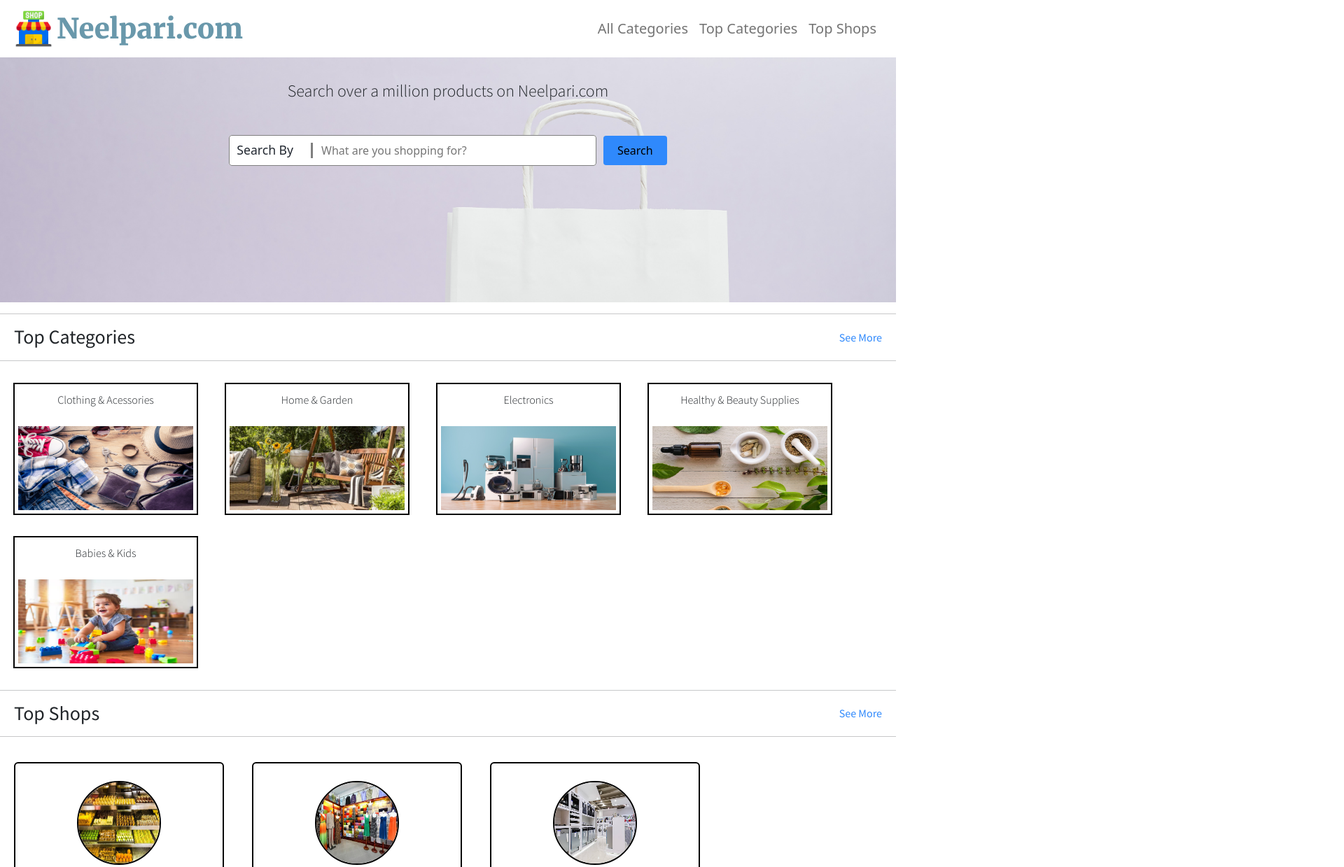
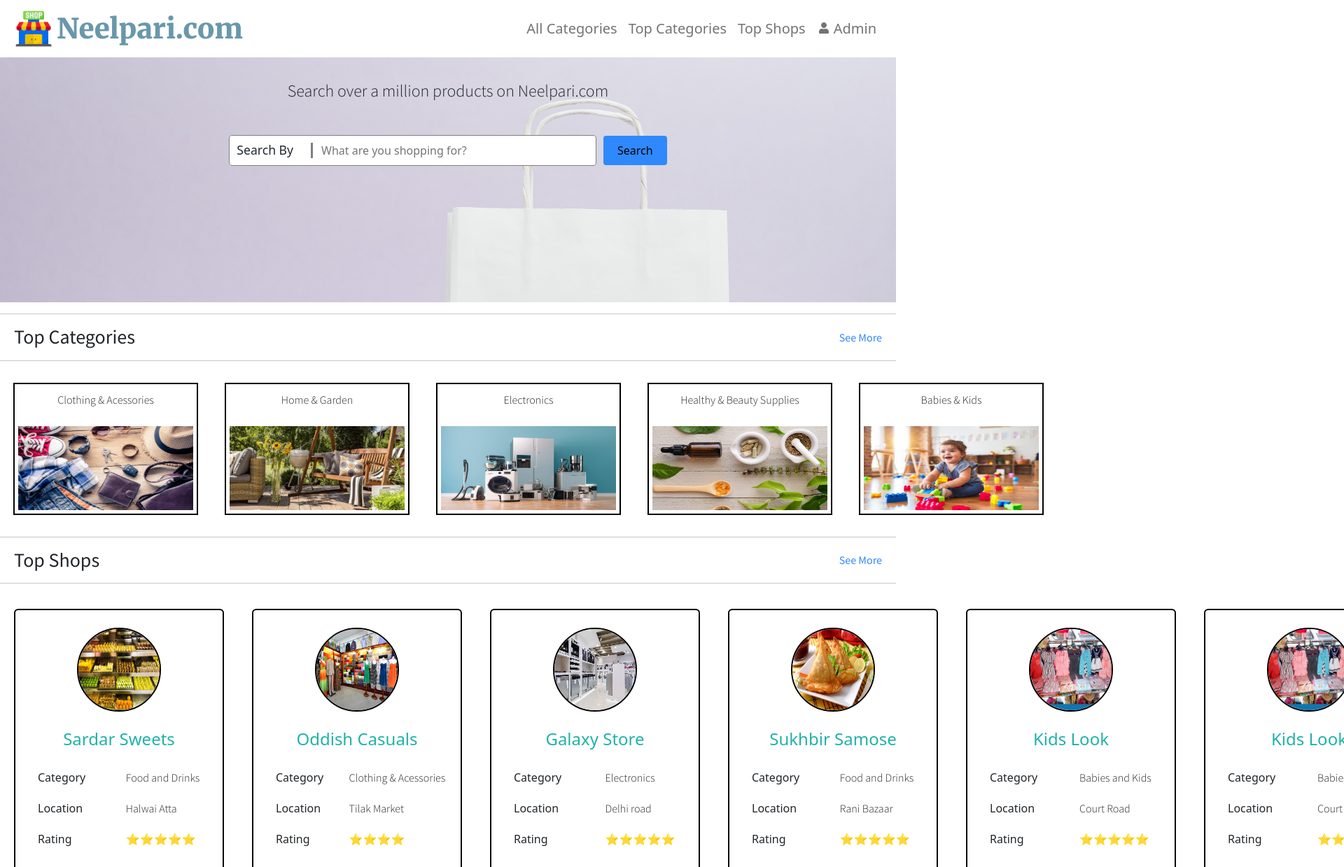
Before and after one commit to gaurav2399/ecommerce-site, a React (Create React App) app: page / in a window 1280 px wide. Shown: the top 1239 px of the page at 70% size, 1920 px wide, since content can reach past the window. Built offline with nearby package versions, Linux system fonts and the light colour scheme.

Commit message:
add some functionality for admin

```diff
--- a/package.json
+++ b/package.json
@@ -4,14 +4,20 @@
   "private": true,
   "homepage": "http://gaurav2399.github.io/ecommerce-site",
   "dependencies": {
+    "@fortawesome/fontawesome-svg-core": "^1.2.36",
+    "@fortawesome/free-solid-svg-icons": "^5.15.4",
+    "@fortawesome/react-fontawesome": "^0.1.16",
     "@testing-library/jest-dom": "^5.16.1",
     "@testing-library/react": "^12.1.2",
     "@testing-library/user-event": "^13.5.0",
     "bootstrap": "^5.1.3",
+    "jquery": "^3.6.0",
     "react": "^17.0.2",
     "react-bootstrap": "^2.1.0",
     "react-dom": "^17.0.2",
+    "react-router-dom": "^6.2.1",
     "react-scripts": "5.0.0",
+    "slick-carousel": "^1.8.1",
     "web-vitals": "^2.1.3"
   },
   "scripts": {
--- /dev/null
+++ b/src/components/Admin.jsx
@@ -0,0 +1,72 @@
+import React, { useState } from "react";
+import categories from "./Categories";
+import { FontAwesomeIcon } from "@fortawesome/react-fontawesome";
+import { faMapMarkerAlt } from "@fortawesome/free-solid-svg-icons";
+
+function Admin() {
+
+    const [img, setImg] = useState("");
+  function addCategory(catg) {
+    return <option value={catg}>{catg}</option>;
+  }
+
+  function getLocation() {
+    console.log("fetch location clicked");
+    if (navigator.geolocation) {
+      console.log("getting current location");
+      navigator.geolocation.getCurrentPosition(showPosition);
+    } else {
+      console.log("Geolocation is not supported by this browser.");
+      alert("Geolocation is not supported by this browser.");
+    }
+  }
+
+  function showPosition(position) {
+    alert("Location fetched!!");
+    console.log(
+      "latitude " +
+        position.coords.latitude +
+        " longitude " +
+        position.coords.longitude
+    );
+  }
+
+  function loadImage(event){
+	setImg(URL.createObjectURL(event.target.files[0]));
+  }
+
+  return (
+    <div>
+    <a href="/">Home</a>
+    <div></div>
+      <h4>ADD SHOP</h4>
+      {/* in future we can take use of any api to
+        take out readable address from location */}
+      <form>
+        <label>Shop Name</label>
+        <input type="text" placeholder="Enter your shop name" />
+        <br />
+        <label>Location</label>
+        <input type="text" placeholder="Enter your shop location"></input>
+        <br />
+        <label>Choose category for your shop:</label>
+        <select name="categories" id="categories">
+          {categories.map((catg) => addCategory(catg.name))}
+        </select>
+        <br />
+        <label for="avatar">Choose a shop picture:</label>
+        <input
+          type="file"
+          id="shop-image"
+          name="shop-image"
+          accept="image/png, image/jpeg, image/jpg"
+          onChange={loadImage}
+        ></input><br />
+        <img id="image" className="add-shop-img" src={img} alt="shop-image"></img><br />
+        <button type="submit">Submit</button>
+      </form>
+    </div>
+  );
+}
+
+export default Admin;
--- /dev/null
+++ b/src/components/AppRouter.jsx
@@ -0,0 +1,23 @@
+import React from "react";
+import {
+  BrowserRouter as Router,
+  Routes,
+  Route,
+} from "react-router-dom";
+import App from "./App";
+import Admin from "./Admin";
+import Home from "./Home";
+
+function AppRouter() {
+  return (
+    <Router>
+      <Routes>
+        <Route path="/" element={<App />} />
+        <Route path="/ecommerce-site" element={<App />} />
+        <Route path="/admin" element={<Admin />} />
+      </Routes>
+    </Router>
+  );
+}
+
+export default AppRouter;
--- a/src/components/Header.jsx
+++ b/src/components/Header.jsx
@@ -1,5 +1,7 @@
 import React from "react";
-import { Navbar, Nav} from "react-bootstrap";
+import { Navbar, Nav } from "react-bootstrap";
+import { FontAwesomeIcon } from "@fortawesome/react-fontawesome";
+import { faUser } from "@fortawesome/free-solid-svg-icons";
 
 function Header() {
   return (
@@ -9,7 +11,7 @@ function Header() {
       className="navbar-bg-color navbar"
       variant="light"
     >
-      <Navbar.Brand href="#" className="me-auto vertical-align logo">
+      <Navbar.Brand href="/" className="me-auto vertical-align logo">
         <img
           src={process.env.PUBLIC_URL + "/images/logo/shop-64.png"}
           alt="icon"
@@ -29,6 +31,12 @@ function Header() {
           <Nav.Link eventKey="3" href="#top-shops">
             <h5>Top Shops</h5>
           </Nav.Link>
+          <Nav.Link eventKey="4" href="/admin">
+            <div className="admin">
+              <FontAwesomeIcon icon={faUser} className="admin-icon" />
+              <h5 className="admin-text">Admin</h5>
+            </div>
+          </Nav.Link>
         </Nav>
       </Navbar.Collapse>
     </Navbar>
--- /dev/null
+++ b/src/components/Home.jsx
@@ -0,0 +1,7 @@
+import React from "react";
+
+function Home(){
+    return <h1>Home Page</h1>
+}
+
+export default Home;
--- a/src/components/RowList.jsx
+++ b/src/components/RowList.jsx
@@ -5,8 +5,7 @@ import CategoryCard from "./CategoryCard";
 import ShopCard from "./ShopCard";
 
 function RowList(props) {
-
-  function renderRowList(type, loc) {
+  function renderRowList(type, loc, ct) {
     const { saharanpur, dehradun, roorkee } = shops;
     if (type === "category") {
       return categories.map((catg) => (
@@ -15,7 +14,7 @@ function RowList(props) {
     } else if (type === "shop") {
       let list = saharanpur;
       if (loc === "Dehradun") list = dehradun;
-      else if(loc === "Roorkee") list = roorkee;
+      else if (loc === "Roorkee") list = roorkee;
       else list = saharanpur;
       return list.map((shop) => {
         return (
@@ -34,7 +33,9 @@ function RowList(props) {
     }
   }
 
-  return <div className="flex-container">{renderRowList(props.type, props.loc)}</div>;
+  return (
+    <div className="flex-container">{renderRowList(props.type, props.loc)}</div>
+  );
 }
 
 export default RowList;
--- a/src/components/Shops.js
+++ b/src/components/Shops.js
@@ -50,17 +50,61 @@ const shops = {
             category: "Food and Drinks",
             img: sukhbir
         },
-        // {
-        //     id: 5,
-        //     name: "Kids Look",
-        //     location: {
-        //         area: "Court Road",
-        //         city: "Saharanpur"
-        //     },
-        //     rating: 5,
-        //     category: "Babies and Kids",
-        //     img: "../images/shops/kids-shop.jpg"
-        // }
+        {
+            id: 5,
+            name: "Kids Look",
+            location: {
+                area: "Court Road",
+                city: "Saharanpur"
+            },
+            rating: 5,
+            category: "Babies and Kids",
+            img: kids
+        },
+        {
+            id: 6,
+            name: "Kids Look",
+            location: {
+                area: "Court Road",
+                city: "Saharanpur"
+            },
+            rating: 5,
+            category: "Babies and Kids",
+            img: kids
+        },
+        {
+            id: 7,
+            name: "Kids Look",
+            location: {
+                area: "Court Road",
+                city: "Saharanpur"
+            },
+            rating: 5,
+            category: "Babies and Kids",
+            img: kids
+        },
+        {
+            id: 8,
+            name: "Kids Look",
+            location: {
+                area: "Court Road",
+                city: "Saharanpur"
+            },
+            rating: 5,
+            category: "Babies and Kids",
+            img: kids
+        },
+        {
+            id: 9,
+            name: "Kids Look",
+            location: {
+                area: "Court Road",
+                city: "Saharanpur"
+            },
+            rating: 5,
+            category: "Babies and Kids",
+            img: kids
+        }
     ],
     dehradun: [
         {
--- a/src/index.js
+++ b/src/index.js
@@ -1,10 +1,7 @@
-import React from 'react';
-import ReactDOM from 'react-dom';
-import App from './components/App'
-import 'bootstrap/dist/css/bootstrap.min.css';
-import './styles.css'
+import React from "react";
+import ReactDOM from "react-dom";
+import AppRouter from "./components/AppRouter";
+import "bootstrap/dist/css/bootstrap.min.css";
+import "./styles.css";
 
-ReactDOM.render(
-  <App />,
-  document.getElementById('root')
-);
+ReactDOM.render(<AppRouter />, document.getElementById("root"));
--- a/src/styles.css
+++ b/src/styles.css
@@ -31,6 +31,18 @@ p {
 
 .nav-links {
   margin-left: 10px;
+}
+
+.admin-text {
+  display: inline;
+  margin-left: 5px;
+}
+
+.admin-icon {
+  margin-right: 7px;
+  margin-left: 3px;
+  align-items: center;
+  margin-bottom: 2px;
 }
 
 .search-section {
@@ -104,10 +116,12 @@ hr {
 }
 
 .flex-container {
-  display: flex;
-  justify-content: flex-start;
+  display: inline-flex;
+  min-width: 100%;
+  justify-content: center;
   align-items: center;
-  flex-wrap: wrap;
+  flex-wrap: nowrap;
+  overflow: hidden;
 }
 
 .catg-card {
@@ -123,7 +137,7 @@ hr {
   padding-bottom: 10px;
 }
 
-.catg-img {
+.catg-img, .add-shop-img {
   width: 250px;
   height: 120px;
 }
```
Also changed, not shown: src/components/App.jsx (+7 -5 lines), 2 other files (tests, documents, lock files or other folders).
